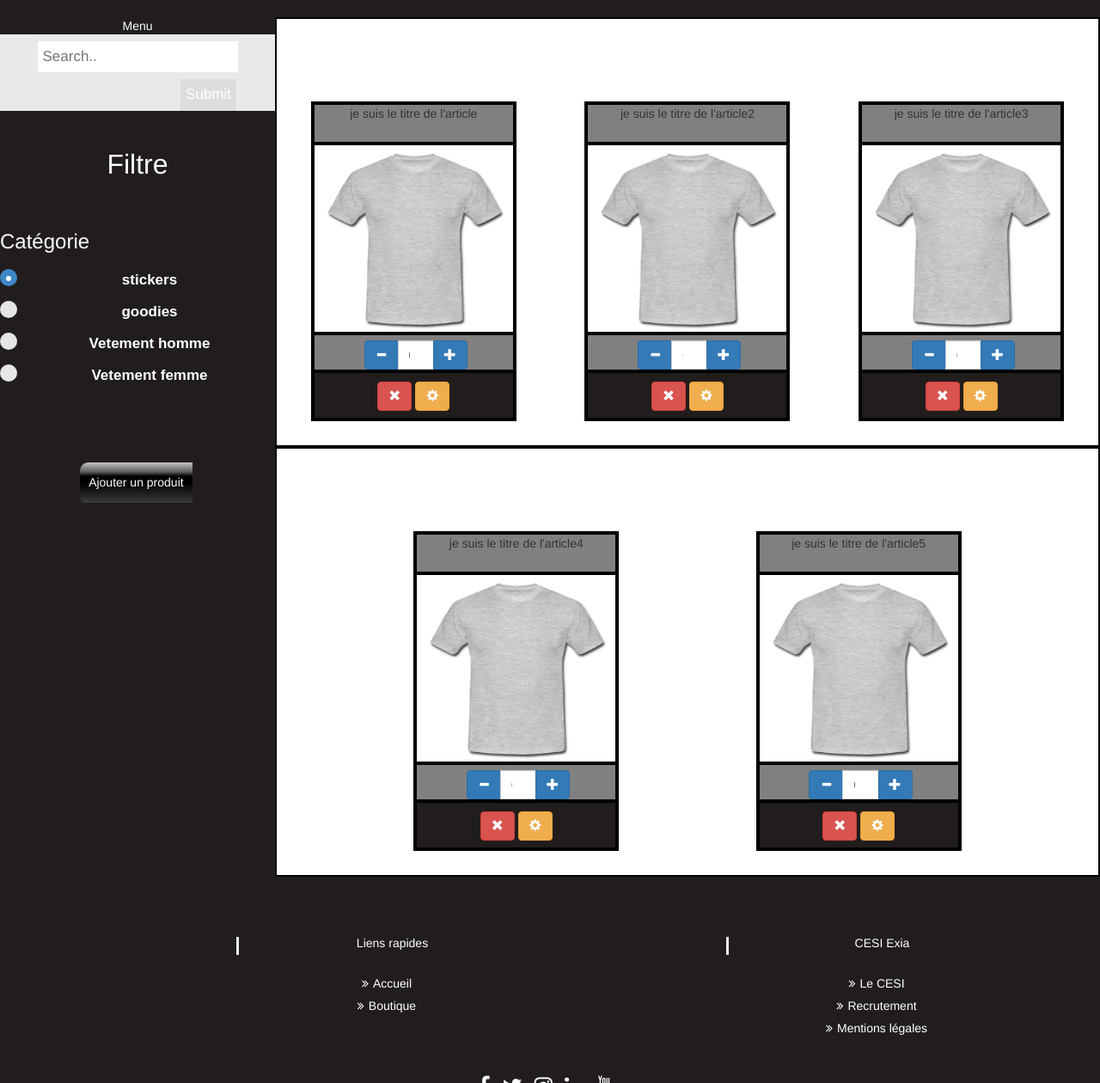
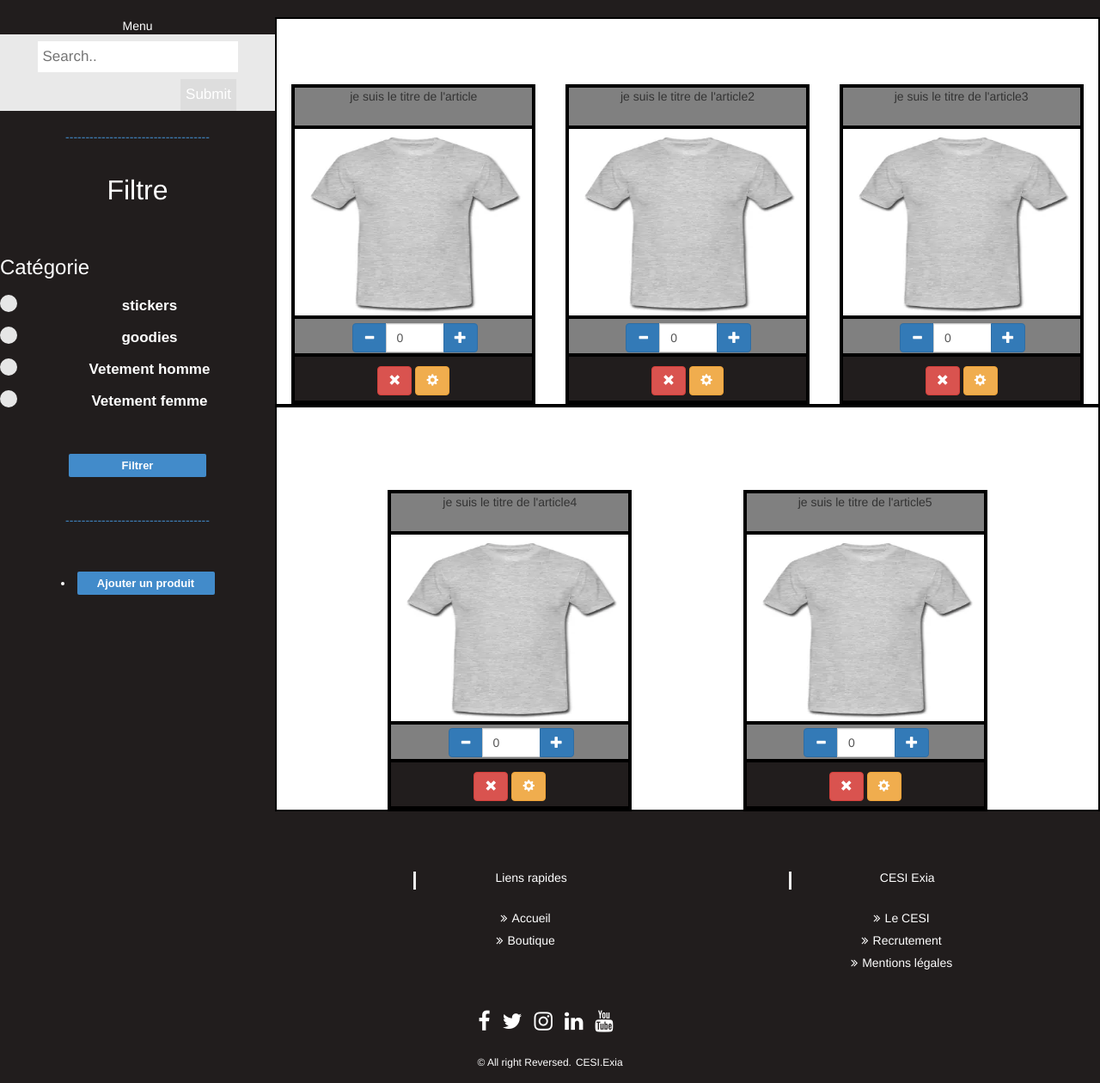
Before and after one commit to Euxiniar/Student-Union-Website-CESI-Engineering-1, a PHP site: page /website/store/index.php in a window 1280 px wide. Shown: the part 62-1322 px from the top of the page at 86% size. Run offline with PHP 8.4, Linux system fonts and the light colour scheme; some libraries are stand-ins or nearby versions.

Commit message:
flex box + filtre
responsive design et filtre du menu

```diff
--- a/website/assets/css/store.css
+++ b/website/assets/css/store.css
@@ -2,9 +2,14 @@ body{
   background-color: #211d1d;
 }
 
+
+
 div {
   text-align:center;
   }
+
+
+
 div#menu {
   color:white;
   float:left;
@@ -12,64 +17,90 @@ div#menu {
   height: 1000px;
   background-color: #211d1d;
   }
+  .bouton2 {
+    padding:6px 0 6px 0;
+    font:bold 13px Arial;
+    background:#428bca;
+    color:#fff;
+    border-radius:2px;
+    width:50%;
+    border:none;
+  }
+  #a {
+    color: #fff !important;
+}
+#p{
+  color:#428bca;
+}
+
+
 div#contenu {
   margin-left: 25%;
   width:75%;
-  height: 1000px;
+  height: 100%;
   background-color:white;
+
   }
+
+
+
+
 #text_categorie{
 margin-right:250px;
 font-size:x-large;
 }
+
+
+
+
+
 #text_filtre{
 font-size:xx-large;
 }
+
+
+
+
+
+
 #contenu1{
   margin-top: 0%;
-  height: 50%;
+  height: auto;
   width: 100%;
   border: 2px solid black;
   display: flex;
+  justify-content: center;
+  align-items: center;
+  flex-direction: column;
+  flex-flow: row wrap;
   justify-content: space-around;
 }
-#contenu10{
-  width: 25%;
-  margin-top: 10%;
-  border: 2px solid black;
-  height: 75%;
-}
-#contenu20{
-  width: 25%;
-  margin-top: 10%;
-  border: 2px solid black;
-  height: 75%;
-}
-#contenu30{
-  width: 25%;
-  margin-top: 10%;
-  border: 2px solid black;
-  height: 75%;
-}
 #contenu2{
-  height: 50%;
+  margin-top: 0%;
+  height:auto;
   width: 100%;
   border: 2px solid black;
   display: flex;
-  margin-top: 0%;
+  justify-content: center;
+  align-items: center;
+  flex-direction: column;
+  flex-flow: row wrap;
   justify-content: space-evenly;
 }
-#contenu40{
-  width: 25%;
+.contenu10{
+  width: 284px;
+  margin-top: 8%;
+  border: 2px solid black;
+  flex-wrap: wrap;
+  height: 372px;
+}
+.contenu20{
+   width: 284px;
   margin-top: 10%;
   border: 2px solid black;
-  height: 75%;
-}
-#contenu50{
-  width: 25%;
-  margin-top: 10%;
-  border: 2px solid black;
-  height: 75%;
+  flex-wrap: wrap;
+  height: 372px;
+  flex-wrap: wrap;
 }
 .contenu100{
   margin-top: 0%;
@@ -96,15 +127,22 @@ font-size:xx-large;
   }
 
 
+
+
+
 #bouton_bde{
   margin-top:4%;
 }
+
+
+
+
 .input-group{
-  margin-top:-2%;
-  margin-left:25%;
-  width: 52%;
+  margin-top: -2%;
+  margin-left: 24%;
+  width: 53%;
+}
 
-}
 
 
 
--- a/website/assets/js/store.js
+++ b/website/assets/js/store.js
@@ -1,93 +1,12 @@
-//original http://bootsnipp.com/snippets/featured/buttons-minus-and-plus-in-input
-(function( $ ){
-    $.fn.bootnumberspiner = function(options) {
-        var spinners = $(this);
-
-      $(spinners).each(function (key,spinner) {
-          spinner.settings = $.extend({
-              width:"150px",
-                value:0,
-              id:key,
-                min_value:0,
-                max_value:100,
-                name:"quint",
-                minus_icon:"glyphicon glyphicon-minus",
-                plus_icon:"glyphicon glyphicon-plus",
-                onChange:function(){},
-                onCreate:function(){}
-          }, options);
-
-          var $spinner = $(spinner);
-
-          spinner.settings.value = $spinner.attr('data-value') || spinner.settings.value;
-          spinner.settings.id = $spinner.attr('data-id') || spinner.settings.id;
-            spinner.settings.name = $spinner.attr('data-name') || spinner.settings.name;
-
-            $spinner.css("width",spinner.settings.width);
-          $spinner.html(get_content(spinner));
-
-          bind_click($spinner,spinner);
-          focusin($spinner,spinner);
-          change($spinner,spinner);
-          spinner.settings.onCreate(spinner);
-
-      });
-
-
-
-
-      function change($spinner,spinner){
-          var input_number = $spinner.find('.input-number');
-
-          $(input_number).change(function() {
-
-            minValue =  parseInt($(this).attr('min'));
-            maxValue =  parseInt($(this).attr('max'));
-            valueCurrent = parseInt($(this).val());
-
-            name = $(this).attr('name');
-            if(valueCurrent >= minValue) {
-                $spinner.find(".btn-number[data-type='minus'][data-field='"+name+"']").removeAttr('disabled')
-            } else {
-                alert('Sorry, the minimum value was reached');
-                $(this).val($(this).data('oldValue') || minValue);
-            }
-            if(valueCurrent <= maxValue) {
-                $spinner.find(".btn-number[data-type='plus'][data-field='"+name+"']").removeAttr('disabled')
-            } else {
-                alert('Sorry, the maximum value was reached');
-              $(this).val($(this).data('oldValue') || maxValue);
-            }
-
-            spinner.settings.onChange(valueCurrent,spinner);
-          });
-      }
-
-      function focusin($spinner,spinner){
-          var input_number = $spinner.find('.input-number');
-
-          $(input_number).focusin(function(){
-               $(this).data('oldValue', $(this).val());
-            });
-      }
-
-      function mausePress(){
-
-      }
-
-
-
-      function bind_click($spinner,spinner){
-        var btn_number = $spinner.find('.btn-number');
-
-           $(btn_number).click(function(e){
+//plugin bootstrap minus and plus
+//http://jsfiddle.net/laelitenetwork/puJ6G/
+$('.btn-number').click(function(e){
     e.preventDefault();
 
     fieldName = $(this).attr('data-field');
     type      = $(this).attr('data-type');
-            var input = $spinner.find("input[name='"+fieldName+"']");
+    var input = $("input[name='"+fieldName+"']");
     var currentVal = parseInt(input.val());
-
     if (!isNaN(currentVal)) {
         if(type == 'minus') {
 
@@ -112,56 +31,43 @@
         input.val(0);
     }
 });
+$('.input-number').focusin(function(){
+   $(this).data('oldValue', $(this).val());
+});
+$('.input-number').change(function() {
+
+    minValue =  parseInt($(this).attr('min'));
+    maxValue =  parseInt($(this).attr('max'));
+    valueCurrent = parseInt($(this).val());
+
+    name = $(this).attr('name');
+    if(valueCurrent >= minValue) {
+        $(".btn-number[data-type='minus'][data-field='"+name+"']").removeAttr('disabled')
+    } else {
+        alert('Sorry, the minimum value was reached');
+        $(this).val($(this).data('oldValue'));
+    }
+    if(valueCurrent <= maxValue) {
+        $(".btn-number[data-type='plus'][data-field='"+name+"']").removeAttr('disabled')
+    } else {
+        alert('Sorry, the maximum value was reached');
+        $(this).val($(this).data('oldValue'));
     }
 
 
-
-      function get_content(spinner){
-          var content = "",
-              value = spinner.settings.value, //disabled="disabled";
-              minDisabled,
-              maxDisabled,
-              disabled = 'disabled="disabled"';
-
-          if(spinner.settings.min_value > spinner.settings.value  )
-          {
-            value = spinner.settings.min_value;
-          }else if(spinner.settings.max_value < spinner.settings.value){
-              value = spinner.settings.max_value;
+});
+$(".input-number").keydown(function (e) {
+        // Allow: backspace, delete, tab, escape, enter and .
+        if ($.inArray(e.keyCode, [46, 8, 9, 27, 13, 190]) !== -1 ||
+             // Allow: Ctrl+A
+            (e.keyCode == 65 && e.ctrlKey === true) ||
+             // Allow: home, end, left, right
+            (e.keyCode >= 35 && e.keyCode <= 39)) {
+                 // let it happen, don't do anything
+                 return;
         }
-
-          minDisabled = value <= spinner.settings.min_value  ? disabled  : '';
-          maxDisabled = value >= spinner.settings.max_value  ? disabled  : '';
-
-
-
-          content += '<div class="input-group">';
-          content += '<span class="input-group-btn">';
-          content += '<button type="button" class="btn btn-danger btn-number" data-type="minus" data-field="'+spinner.settings.name+'['+spinner.settings.id+']" '+minDisabled+'>';
-          content += '<span class="'+spinner.settings.minus_icon+'"></span>';
-          content += '</button>';
-          content += '</span>';
-          content += '<input type="text" name="'+spinner.settings.name+'['+spinner.settings.id+']" class="form-control input-number" value="'+value+'" min="'+spinner.settings.min_value+'" max="'+spinner.settings.max_value+'">';
-          content += '<span class="input-group-btn">';
-          content += '<button type="button" class="btn btn-success btn-number" data-type="plus" data-field="'+spinner.settings.name+'['+spinner.settings.id+']" '+maxDisabled+'>';
-          content += '<span class="'+spinner.settings.plus_icon+'"></span>';
-          content += '</button>';
-          content += '</span>';
-          content += '</div>';
-
-          return 	content;
-      }
-    }
-
-  })( jQuery );
-
-
-  $('.xxx').bootnumberspiner({
-                              onChange:function(valueCurrent,spinner){
-                                //console.log(valueCurrent);
-                                //console.log(spinner);
-                              },
-                                onCreate:function(spinner){
-                                //console.log(spinner.settings.value);
+        // Ensure that it is a number and stop the keypress
+        if ((e.shiftKey || (e.keyCode < 48 || e.keyCode > 57)) && (e.keyCode < 96 || e.keyCode > 105)) {
+            e.preventDefault();
         }
     });
--- a/website/store/index.php
+++ b/website/store/index.php
@@ -29,7 +29,7 @@
         </div>
 
         </br>
-
+        <p id="p">------------------------------------</p>
          </br>
         <div id="text_filtre">
         <p>Filtre</p>
@@ -40,53 +40,58 @@
         </br>
 
         <p id="text_categorie">Catégorie</p>
+            <form action="index.php" method="post">
                     <div class="control-group">
                         <label class="control control-radio">
                                 stickers
-                            <input type="checkbox" name="radio1" checked="checked">
+                                <input type="checkbox" name="Filtre[]" value="stickers" >
                                 <div class="control_indicator"></div>
                         </label>
                         <label class="control control-radio">
                                 goodies
-                            <input type="checkbox" name="radio2">
+                                <input type="checkbox" name="Filtre[]" value="goodies">
                                 <div class="control_indicator"></div>
                         </label>
                         <label class="control control-radio">
                                 Vetement homme
-                            <input type="checkbox" name="radio3" >
+                                <input type="checkbox" name="Filtre[]" value="VetementH" >
                                 <div class="control_indicator"></div>
                         </label>
                         <label class="control control-radio">
                                 Vetement femme
-                            <input type="checkbox" name="radio4">
+                                <input type="checkbox" name="Filtre[]" value="VetementF">
                                 <div class="control_indicator"></div>
                         </label>
                     </div>
+                        </br>
+                        </br>
+                    <div>
+                            <button type="submit" class="bouton2">Filtrer</button>
+                    </div>
+            </form>
 
 
 
         </br>
         </br>
+        <p id="p">------------------------------------</p>
         </br>
         </br>
+        <li><button class="bouton2" >
 
-        <div class="bouton">
-            <p>
-                <a href="addproduit.php">Ajouter un produit</a>
-            </p>
-        </div>
-
+        <a id="a" href="addproduit.php" >
+            Ajouter un produit
+        </a>
+        </button></li>
 
 
     </div>
 
-
     <div id="contenu" >
-
 
         <div id="contenu1">
 
-            <div id="contenu10">
+            <div class="contenu10">
 
                 <div class="contenu100">
                     <p>je suis le titre de l'article</p>
@@ -131,7 +136,7 @@
 
             </div>
 
-            <div id="contenu20">
+            <div class="contenu10">
 
                 <div class="contenu100">
                     <p>je suis le titre de l'article2</p>
@@ -176,7 +181,7 @@
 
             </div>
 
-            <div id="contenu30">
+            <div class="contenu10">
 
                 <div class="contenu100">
                     <p>je suis le titre de l'article3</p>
@@ -225,7 +230,7 @@
 
         <div id="contenu2">
 
-            <div id="contenu40">
+            <div class="contenu20">
 
                 <div class="contenu100">
                     <p>je suis le titre de l'article4</p>
@@ -271,7 +276,7 @@
 
             </div>
 
-            <div id="contenu50">
+            <div class="contenu20">
                 <div class="contenu100">
                      <p>je suis le titre de l'article5</p>
                     </br>
@@ -333,7 +338,8 @@
     <script src="//netdna.bootstrapcdn.com/bootstrap/3.1.0/js/bootstrap.min.js"></script>
     <link href="//netdna.bootstrapcdn.com/bootstrap/3.1.0/css/bootstrap.min.css" rel="stylesheet" id="bootstrap-css">
     <link rel="stylesheet" href="../assets/css/store.css" type="text/css">
-    <link rel="stylesheet" href="../assets/js/store.js">
+    <script type="text/javascript" src="../assets/js/store.js"> </script>
+    <script src="js/jquery.js"></script>
 
 </body>
 
```
Also changed, not shown: other parts of website/store/index.php (+13 -13 lines), website/store/TODO - Copie.txt (deleted). Lines whose indentation alone changed are shown as unchanged.
